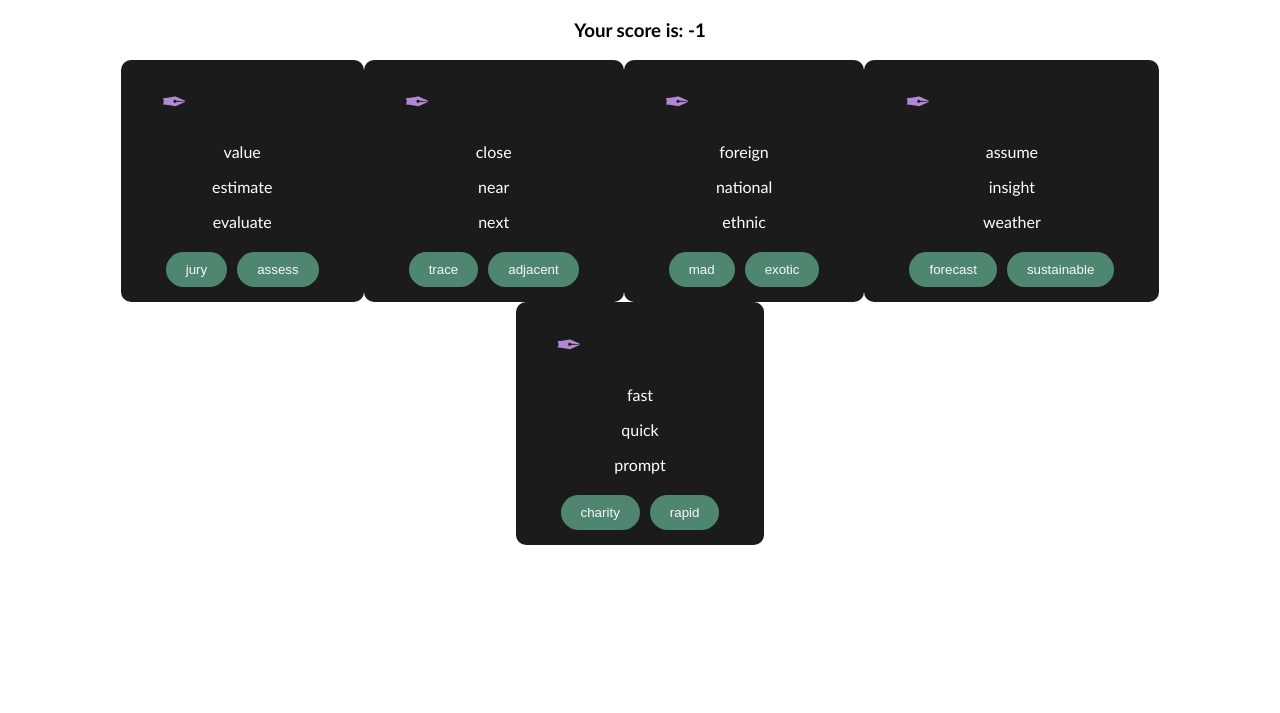
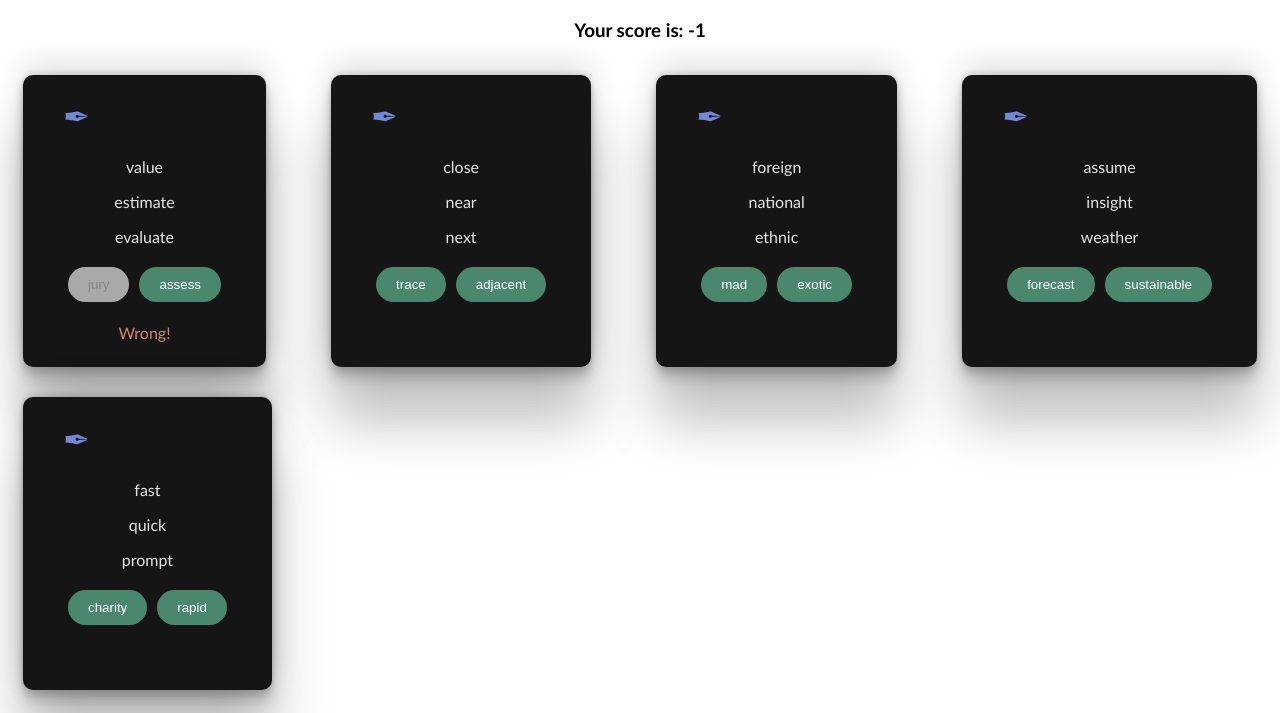
Before and after one commit to DariuszPazdur17/Js_Games, a plain HTML site: page index.html in a window 1280 px wide. Both pictures are taken after a click on the button "jury". Shown: the part 171-884 px from the top of the page. Before the commit the page ends 824 px from the top, so only its background shows below. Drawn offline with Linux system fonts and the light colour scheme.

Commit message:
Third commit - main changes

```diff
--- a/app.js
+++ b/app.js
@@ -78,14 +78,30 @@ function populateQuestions() {
 
 populateQuestions();
 
-function checkAnswer(questionButton, option, optionIndex, correctAnswer) {
+function checkAnswer(
+  questionBox,
+  questionButton,
+  option,
+  optionIndex,
+  correctAnswer
+) {
   if (optionIndex === correctAnswer) {
     score++;
     scoreDisplay.textContent = score;
+    addResult(questionBox, "Correct!", "correct");
   } else {
     score--;
     scoreDisplay.textContent = score;
+    addResult(questionBox, "Wrong!", "wrong");
   }
   clicked.push(option);
   questionButton.disabled = clicked.includes(option);
 }
+
+function addResult(questionBox, answer, className) {
+  const answerDisplay = questionBox.querySelector(".answer-display");
+  answerDisplay.classList.remove("wrong");
+  answerDisplay.classList.remove("correct");
+  answerDisplay.classList.add(className);
+  answerDisplay.textContent = answer;
+}
--- a/styles.css
+++ b/styles.css
@@ -1,28 +1,27 @@
 .app {
-  font-family: "Trebuchet MS", "Lucida Grande", Verdana, Arial, sans-serif;
+  font-family: "Trebuchet MS", "Lucida Sans Unicode", "Lucida Grande",
+    "Lucida Sans", Arial, sans-serif;
   display: flex;
   justify-content: center;
   text-align: center;
-  padding: 100px;
+  padding-top: 100px;
 }
+
 .questions {
   display: flex;
-  justify-content: center;
   flex-wrap: wrap;
+  justify-content: space-between;
 }
 
 .question-box {
-  background-color: rgb(27, 27, 27);
-  padding: 15px;
-  color: white;
-  padding: 100px;
+  margin: 15px;
+  box-shadow: rgba(0, 0, 0, 0.25) 0px 54px 55px,
+    rgba(0, 0, 0, 0.12) 0px -12px 30px, rgba(0, 0, 0, 0.12) 0px 4px 6px,
+    rgba(0, 0, 0, 0.17) 0px 12px 13px, rgba(0, 0, 0, 0.09) 0px -3px 5px;
   border-radius: 10px;
-  padding: 0 40px 10px 40px;
-}
-
-.question-box h1 {
-  text-align: left;
-  color: rgb(177, 136, 211);
+  padding: 0px 40px 10px 40px;
+  background-color: rgb(21, 21, 21);
+  color: rgb(230, 230, 230);
 }
 
 .question-buttons {
@@ -31,15 +30,54 @@
 }
 
 .question-button {
+  display: flex;
+  flex-direction: column;
+}
+
+button {
   margin: 5px;
   padding: 10px 20px;
   border-radius: 20px;
   border: none;
-  background-color: rgb(79, 134, 111);
-  color: #f8f8f8;
+  background-color: rgb(75, 134, 111);
+  color: white;
 }
 
-.question-button:disabled {
-  background-color: rgb(121, 121, 121);
-  color: aqua;
+button:disabled {
+  background-color: darkgray;
+  color: rgb(136, 134, 134);
 }
+
+.back-button {
+  margin: 20px;
+  background-color: darksalmon;
+}
+
+select {
+  margin: 5px;
+  padding: 8px;
+  border-radius: 5px;
+  border: none;
+  background-color: darkcyan;
+  color: white;
+}
+
+.answer-display {
+  height: 50px;
+  display: flex;
+  align-items: center;
+  justify-content: center;
+}
+
+.answer-display.correct {
+  color: rgb(211, 211, 117);
+}
+
+.answer-display.wrong {
+  color: rgb(211, 134, 117);
+}
+
+.question-box h1 {
+  text-align: left;
+  color: rgb(117, 136, 211);
+}
```
